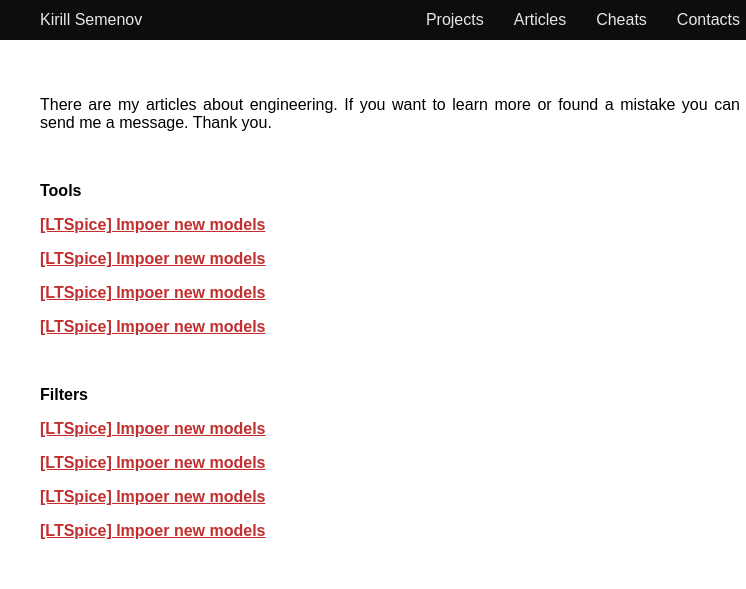
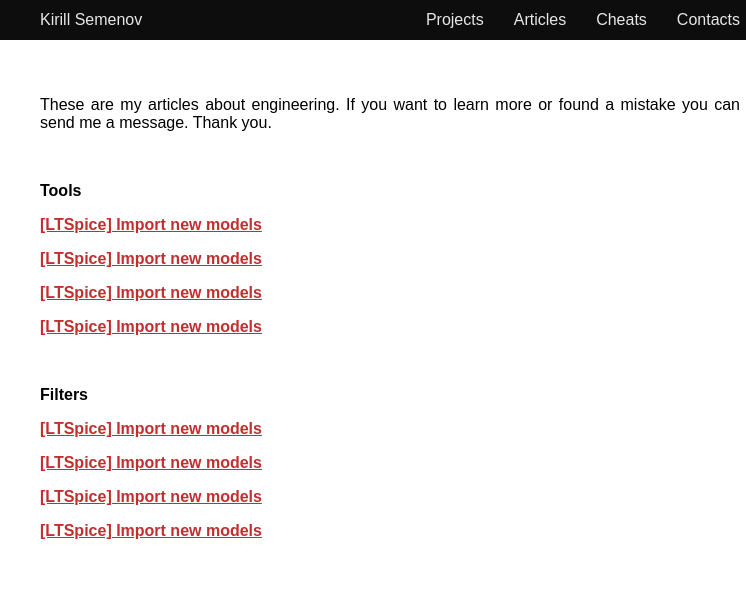
Before and after one commit to KirillTechnology/web_portfolio, a plain HTML site: page articles.html in a window 1280 px wide. Shown: the top 589 px of the page, 250-996 px from the left. Drawn offline with Linux system fonts and the light colour scheme.

Commit message:
Updated content borders and typo

```diff
--- a/articles.html
+++ b/articles.html
@@ -51,24 +51,24 @@
         <div>
 
             <p>
-               There are my articles about engineering. If you want to learn more or found a mistake you can send me a message. Thank you.
+               These are my articles about engineering. If you want to learn more or found a mistake you can send me a message. Thank you.
             </p>
 
             <br>
 
             <p><b>Tools</b></p>
-            <p><a href="https://www.linkedin.com/in/kirill-v-semenov/">[LTSpice] Impoer new models</a></p>
-            <p><a href="https://www.linkedin.com/in/kirill-v-semenov/">[LTSpice] Impoer new models</a></p>
-            <p><a href="https://www.linkedin.com/in/kirill-v-semenov/">[LTSpice] Impoer new models</a></p>
-            <p><a href="https://www.linkedin.com/in/kirill-v-semenov/">[LTSpice] Impoer new models</a></p>
+            <p><a href="https://www.linkedin.com/in/kirill-v-semenov/">[LTSpice] Import new models</a></p>
+            <p><a href="https://www.linkedin.com/in/kirill-v-semenov/">[LTSpice] Import new models</a></p>
+            <p><a href="https://www.linkedin.com/in/kirill-v-semenov/">[LTSpice] Import new models</a></p>
+            <p><a href="https://www.linkedin.com/in/kirill-v-semenov/">[LTSpice] Import new models</a></p>
 
             <br>
 
             <p><b>Filters</b></p>
-            <p><a href="https://www.linkedin.com/in/kirill-v-semenov/">[LTSpice] Impoer new models</a></p>
-            <p><a href="https://www.linkedin.com/in/kirill-v-semenov/">[LTSpice] Impoer new models</a></p>
-            <p><a href="https://www.linkedin.com/in/kirill-v-semenov/">[LTSpice] Impoer new models</a></p>
-            <p><a href="https://www.linkedin.com/in/kirill-v-semenov/">[LTSpice] Impoer new models</a></p>
+            <p><a href="https://www.linkedin.com/in/kirill-v-semenov/">[LTSpice] Import new models</a></p>
+            <p><a href="https://www.linkedin.com/in/kirill-v-semenov/">[LTSpice] Import new models</a></p>
+            <p><a href="https://www.linkedin.com/in/kirill-v-semenov/">[LTSpice] Import new models</a></p>
+            <p><a href="https://www.linkedin.com/in/kirill-v-semenov/">[LTSpice] Import new models</a></p>
 
         </div>
 
--- a/css/style.css
+++ b/css/style.css
@@ -291,7 +291,9 @@ p {
         width: 100%;
         left: 0;
         /* width: 100%; */
-        border: 2px solid transparent;
+        /* border: 2px solid transparent; */
+        border-bottom-right-radius: 0;
+        border-bottom-left-radius: 0;
     }
 
     div.content-center img {
```
